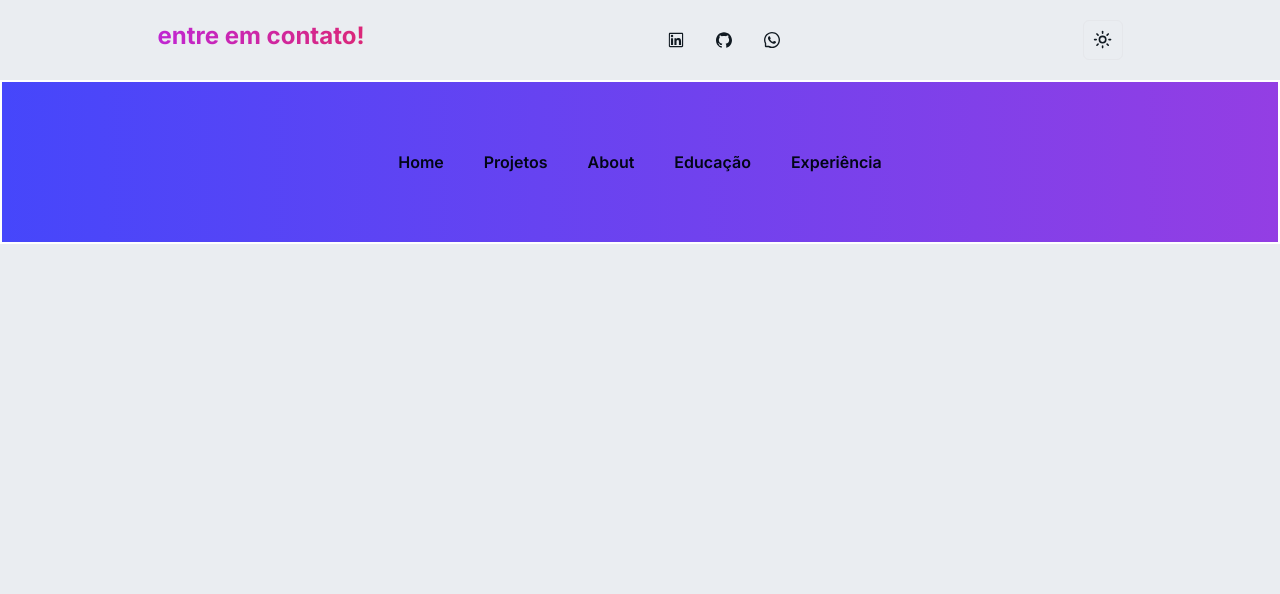
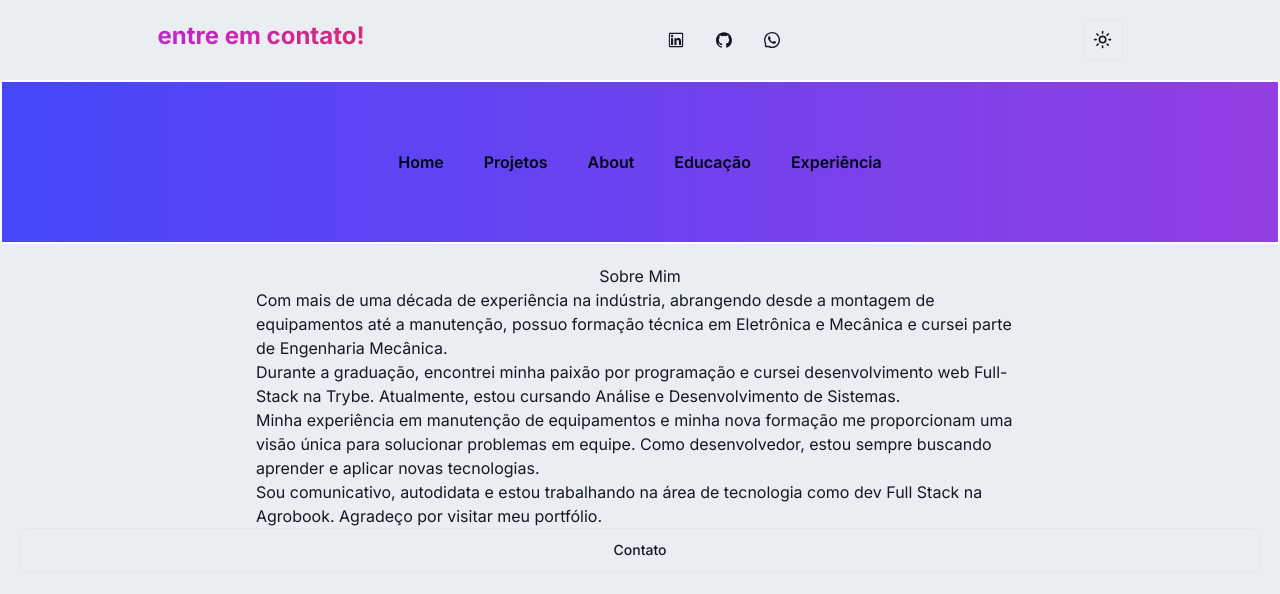
Before and after one commit to edmilsonmedeiross/edmilsonmedeiros, a Next.js app: page /about in a window 1280 px wide. Shown: the top 594 px of the page. Built offline with nearby package versions, Linux system fonts and the light colour scheme.

Commit message:
feat/ -> adiciona estilo

```diff
--- a/src/app/about/page.tsx
+++ b/src/app/about/page.tsx
@@ -1,78 +1,41 @@
-"use client";
-import React, { useState } from "react";
+"use strict";
+import { Button } from "@/components/ui/button";
+import React from "react";
 
-function TTTT() {
-  const [n, setN] = useState(false);
+function About() {
   return (
-    <div>
-      {!n && (
-        <label htmlFor="my-drawer" className="md:hidden fixed right-0">
-          {/* <input id="my-drawer" type="checkbox" className="drawer-toggle" /> */}
-          <svg
-            className="swap-off fill-current"
-            xmlns="http://www.w3.org/2000/svg"
-            width="32"
-            height="32"
-            viewBox="0 0 512 512"
-          >
-            <path d="M64,384H448V341.33H64Zm0-106.67H448V234.67H64ZM64,128v42.67H448V128Z" />
-          </svg>
-          {/* <svg
-          className="swap-on fill-current"
-          xmlns="http://www.w3.org/2000/svg"
-          width="32"
-          height="32"
-          viewBox="0 0 512 512"
-        >
-          <polygon points="400 145.49 366.51 112 256 222.51 145.49 112 112 145.49 222.51 256 112 366.51 145.49 400 256 289.49 366.51 400 400 366.51 289.49 256 400 145.49" />
-        </svg> */}
-        </label>
-      )}
-
-      <div className="drawer">
-        <input
-          id="my-drawer"
-          type="checkbox"
-          onChange={() => setN(!n)}
-          className="drawer-toggle"
-        />
-        <div className="drawer-content">
-          {/* Page content here */}
-          {/* <label htmlFor="my-drawer">Open drawer</label> */}
-        </div>
-        <div className="drawer-side">
-          {/* <label
-            htmlFor="my-drawer"
-            aria-label="close sidebar"
-            className="drawer-overlay"
-          >
-            hhuerb
-          </label> */}
-          <ul className="menu p-4 w-80 min-h-full bg-base-200 text-base-content">
-            {/* Sidebar content here */}
-            <label htmlFor="my-drawer">
-              <svg
-                className="swap-on fill-current"
-                xmlns="http://www.w3.org/2000/svg"
-                width="32"
-                height="32"
-                viewBox="0 0 512 512"
-              >
-                <polygon points="400 145.49 366.51 112 256 222.51 145.49 112 112 145.49 222.51 256 112 366.51 145.49 400 256 289.49 366.51 400 400 366.51 289.49 256 400 145.49" />
-              </svg>
-            </label>
-            <h1>oi sou o goku</h1>
-            <li>
-              <a>Sidebar Item 1</a>
-            </li>
-            <li>
-              <a>Sidebar Item 2</a>
-            </li>
-          </ul>
-        </div>
+    <section className="h-full w-full flex flex-col items-center p-5">
+      <h2>Sobre Mim</h2>
+      <div className="max-w-3xl">
+        <article>
+          <p>
+            Com mais de uma década de experiência na indústria, abrangendo desde
+            a montagem de equipamentos até a manutenção, possuo formação técnica
+            em Eletrônica e Mecânica e cursei parte de Engenharia Mecânica.
+          </p>
+          <p>
+            Durante a graduação, encontrei minha paixão por programação e cursei
+            desenvolvimento web Full-Stack na Trybe. Atualmente, estou cursando
+            Análise e Desenvolvimento de Sistemas.
+          </p>
+          <p>
+            Minha experiência em manutenção de equipamentos e minha nova
+            formação me proporcionam uma visão única para solucionar problemas
+            em equipe. Como desenvolvedor, estou sempre buscando aprender e
+            aplicar novas tecnologias.
+          </p>
+          <p>
+            Sou comunicativo, autodidata e estou trabalhando na área de
+            tecnologia como dev Full Stack na Agrobook. Agradeço por visitar meu
+            portfólio.
+          </p>
+        </article>
       </div>
-    </div>
+      <Button variant={"outline"} size={"lg"} className="w-full">
+        Contato
+      </Button>
+    </section>
   );
 }
 
-export default TTTT;
+export default About;
--- a/src/components/ApresentationCard/index.tsx
+++ b/src/components/ApresentationCard/index.tsx
@@ -14,7 +14,7 @@ function ApresentationCard() {
             width={200}
             height={200}
           />
-          <div className="flex flex-col max-sm:w-3/4 p-2">
+          <div className="flex flex-col max-sm:w-3/4 p-2 font-medium">
             <h1>Olá eu sou o Eddie 👋</h1>
             <h3>
               Sou um desenvolvedor fullstack que ama o que faz, e estou sempre
--- a/src/components/Caroussel/index.tsx
+++ b/src/components/Caroussel/index.tsx
@@ -30,7 +30,7 @@ const Caroussel: React.FC<CarousselProps> = ({ cards }) => {
   return (
     <div className="border-2 p-3 border-violet-700 flex items-center justify-between ">
       <Button
-        className="w-1/5"
+        className="w-1/5 bg-blue-400"
         type="primary"
         icon={<LeftOutlined />}
         onClick={prev}
@@ -51,7 +51,7 @@ const Caroussel: React.FC<CarousselProps> = ({ cards }) => {
         </div>
       </div>
       <Button
-        className="w-1/5"
+        className="w-1/5 bg-blue-400"
         type="primary"
         icon={<RightOutlined />}
         onClick={next}
--- a/src/components/Education/index.tsx
+++ b/src/components/Education/index.tsx
@@ -38,7 +38,7 @@ function Education() {
       id="education"
       className="w-full flex flex-col mt-10 items-center justify-center border-2 border-orange-500"
     >
-      <h1 className="text-center text-xl mb-10">Educação</h1>
+      <h1 className="text-center text-xl mb-10 font-extrabold">Educação</h1>
       {educations.map((education) => (
         <EducationCard education={education} key={education.title} />
       ))}
--- a/src/components/MyTechStacks/index.tsx
+++ b/src/components/MyTechStacks/index.tsx
@@ -9,15 +9,17 @@ function MyTechStacks() {
     <section className="flex flex-col border-2 border-violet-600 w-full items-center">
       <div className="flex flex-col items-center gap-4 border-2 max-w-3xl">
         <div className="fex flex-col p-2">
-          <h1 className="text-xl text-center mt-10">Minhas Tech Stacks</h1>
+          <h1 className="text-xl text-center mt-10 font-extrabold">
+            Minhas Tech Stacks
+          </h1>
         </div>
         <div className="flex border-2 border-red-500 p-2 gap-2 w-4/5 justify-center max-sm:flex-col max-sm:items-center max-md:gap-8">
           <div className="flex flex-col w-3/6 items-center gap-10 border-2 border-yellow-300 max-md:w-4/5">
-            <p className="text-center">Cotidiano 🧑‍💻</p>
+            <p className="text-center font-medium">Cotidiano 🧑‍💻</p>
             <IconList iconData={stacks} />
           </div>
           <div className="flex flex-col w-2/4 gap-10 border-2 border-yellow-300">
-            <p className="text-center">Aprendendo 🧑‍🎓</p>
+            <p className="text-center font-medium">Aprendendo 🧑‍🎓</p>
             <IconList iconData={stacks2} />
           </div>
         </div>
--- a/src/components/ProfessionalExperience/index.tsx
+++ b/src/components/ProfessionalExperience/index.tsx
@@ -36,7 +36,9 @@ function ProfessionalSkills() {
       id="professional-experience"
       className="flex flex-col gap-2 mt-10 border-2 border-orange-500 items-center justify-center w-full"
     >
-      <h2 className="text-center mb-10 text-xl">Experiencia Profissional</h2>
+      <h2 className="text-center mb-10 text-xl font-extrabold">
+        Experiencia Profissional
+      </h2>
       {experiences.map((experience) => (
         <ExperienceCard key={experience.title} data={experience} />
       ))}
--- a/src/components/ProjectCard/index.tsx
+++ b/src/components/ProjectCard/index.tsx
@@ -15,7 +15,7 @@ interface ProjectProps {
 
 function ProjectCard({ project }: { project: ProjectProps }) {
   return (
-    <div className="border-2 border-red-600 p-4 flex flex-col items-center justify-center">
+    <div className="border-2 dark:text-white border-red-600 p-4 flex flex-col items-center justify-center">
       <div className="border-2 w-5/6 h-60 flex flex-col items-center justify-between">
         <Link
           href={`/project/${project.name}`}
@@ -29,15 +29,17 @@ function ProjectCard({ project }: { project: ProjectProps }) {
             width={200}
             height={200}
           />
-          <p className="text-left px-2 line-clamp-4">{project.description}</p>
+          <p className="text-left px-2 line-clamp-4 dark:text-white">
+            {project.description}
+          </p>
         </Link>
       </div>
-      <div className="border-2 w-5/6 flex items-center justify-center gap-3">
+      <div className="border-2 bg-slate-950 bg-opacity-40 h-10 rounded-b-md w-5/6 flex items-center justify-center gap-3">
         <Link href={project.homepageUrl} target="_blank">
-          <GlobalOutlined color="white" />
+          <GlobalOutlined color="white" className="text-xl" />
         </Link>
         <Link href={project.url} target="_blank" className="">
-          <GithubOutlined color="white" />
+          <GithubOutlined color="white" className="text-xl" />
         </Link>
       </div>
     </div>
--- a/src/components/Projects/index.tsx
+++ b/src/components/Projects/index.tsx
@@ -14,9 +14,11 @@ function Projects({ projects }: { projects: IPinnedRepo[] }) {
   return (
     <section
       id="projects"
-      className="border-2 border-orange-600 flex items-center flex-col p-3 "
+      className="border-2 font-medium border-orange-600 flex items-center flex-col p-3 "
     >
-      <h1 className="text-center text-xl p-3 mb-10">Principais Projetos</h1>
+      <h1 className="text-center text-xl font-extrabold p-3 mb-10">
+        Principais Projetos
+      </h1>
 
       <div className="border-2 border-yellow-400 max-w-3xl ">
         <div className="border-2 border-blue-600 ">
```
Also changed, not shown: src/components/EducationCard/index.tsx (+7 -5 lines), src/components/ExperienceCard/index.tsx (+9 -4 lines).
